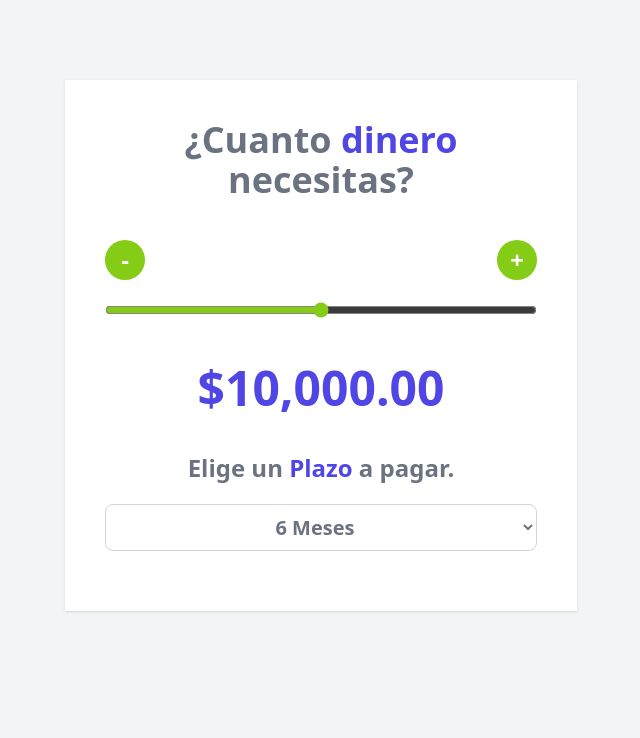
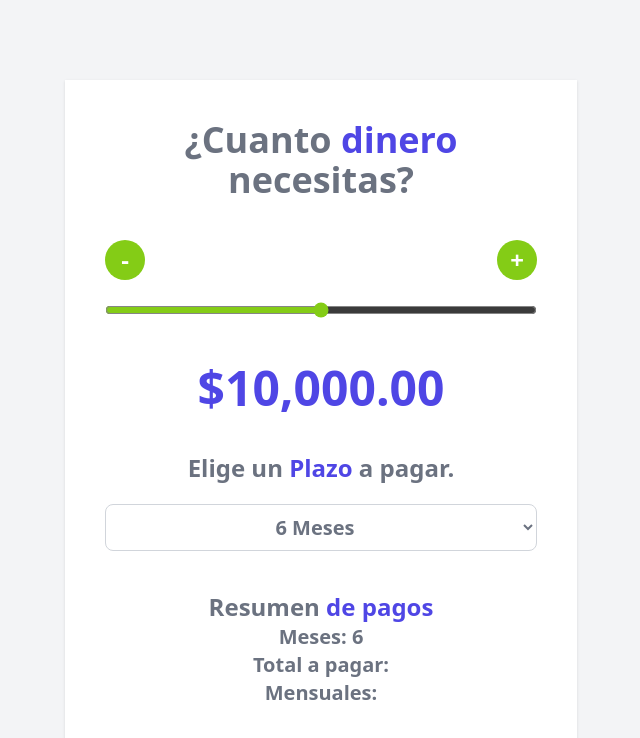
Before and after one commit to Jorgeob18/Cotizador_Vue.js, a Vue app: page / in a window 1280 px wide. Shown: the top 738 px of the page, without its empty margins (319-959 px from the left). Built offline with nearby package versions, Linux system fonts and the light colour scheme.

Commit message:
Creando la seccion de resumen de pagos

```diff
--- a/src/App.vue
+++ b/src/App.vue
@@ -101,6 +101,14 @@
         <option value="24">24 Meses</option>
       </select>
     </div>
+    <div class="my-5 space-y-3-bg-gray-50 p-5">
+      <h2 class="text-2xl font-extrabold text-gray-500 text-center">
+        Resumen <span class="text-indigo-600">de pagos</span>
+      </h2>
+      <p class="text-xl text-gray-500 text-center font-bold">Meses: {{meses}}</p>
+      <p class="text-xl text-gray-500 text-center font-bold">Total a pagar:</p>
+      <p class="text-xl text-gray-500 text-center font-bold">Mensuales:</p>
+    </div>
   </div>
 
 </template>
```
